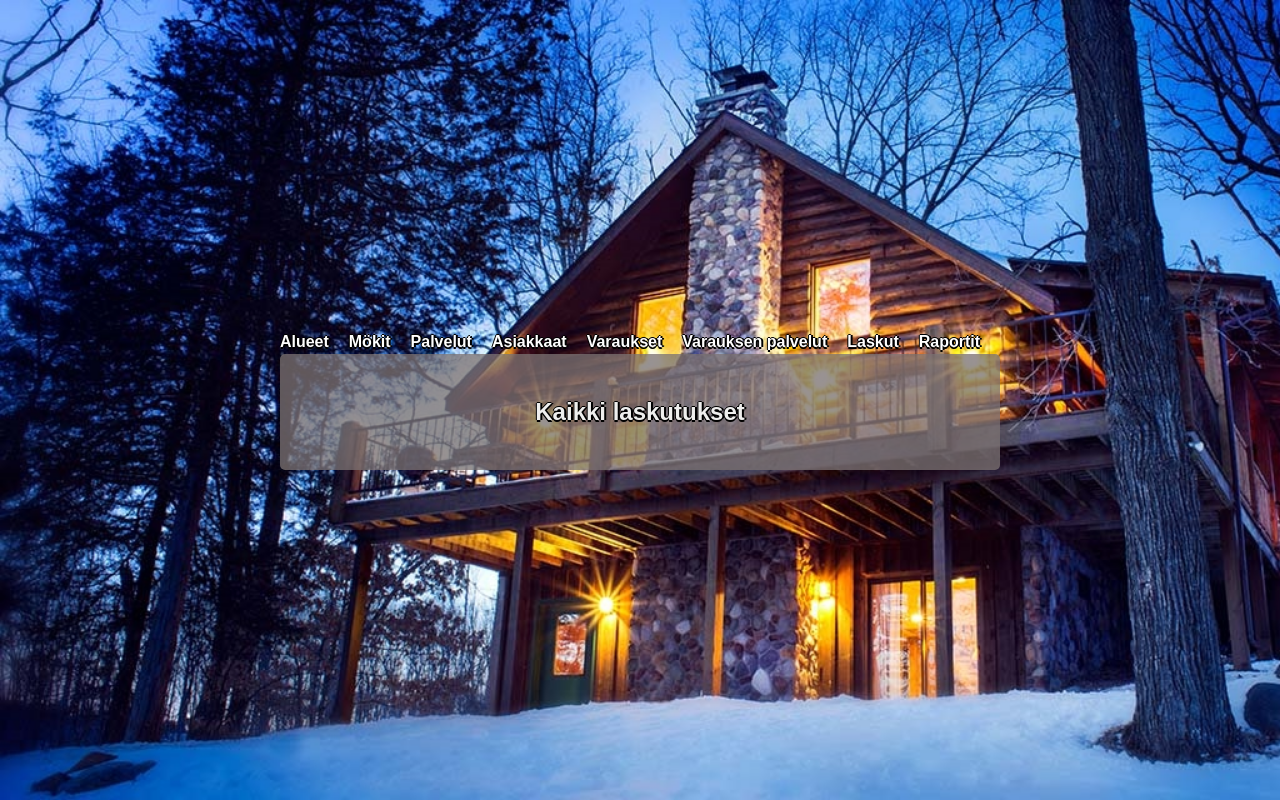
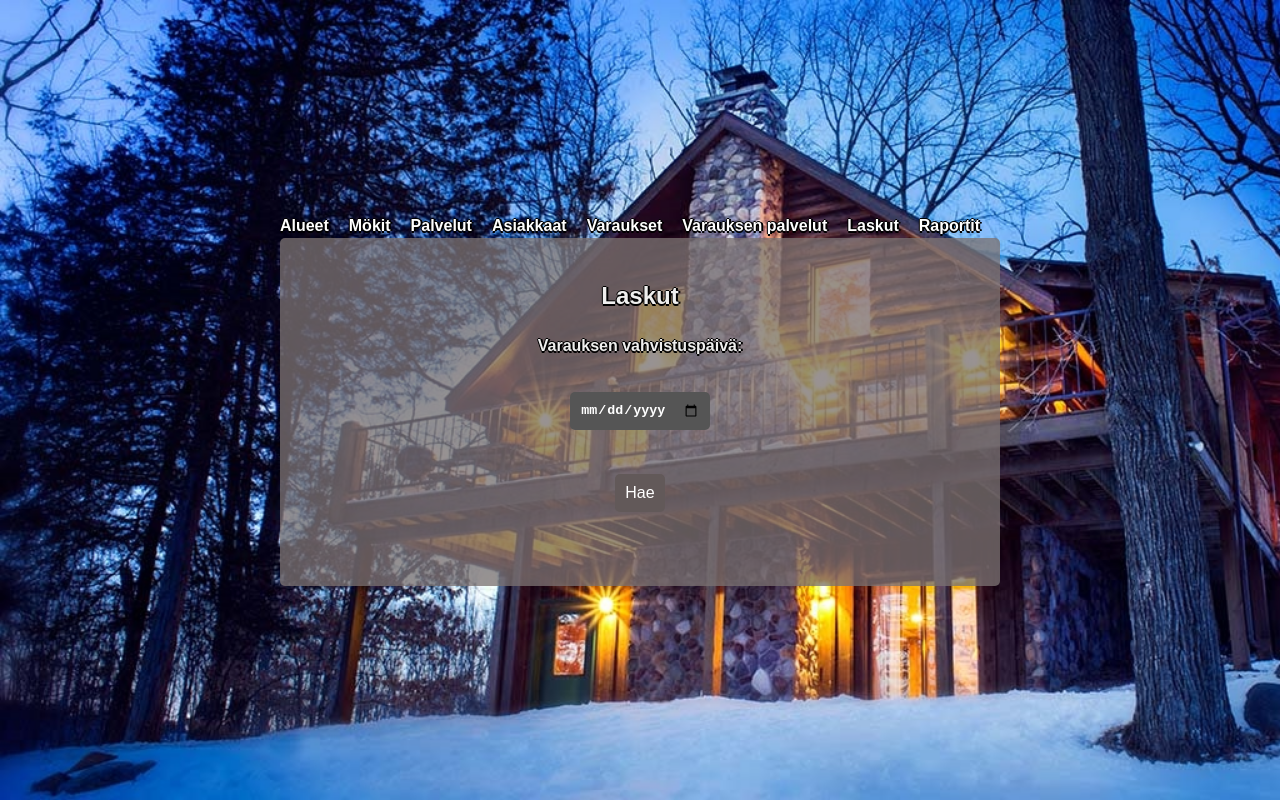
Before and after one commit to leeviallu/cottage-booking-system-frontend, a React (Vite) app: page /billings in a window 1280 px wide. Built offline with nearby package versions, Linux system fonts and the light colour scheme; no server answers; what @react-pdf/renderer would draw is missing.

Commit message:
Added billings searchbar

```diff
--- a/src/Billings.jsx
+++ b/src/Billings.jsx
@@ -1,25 +1,54 @@
 import axios from "axios";
-import { useState,useEffect } from 'react';
+import { useState } from 'react';
 import PDFDocument from "./PDFDocument";
 
 const Billings=()=>{
     const [billingsOfReservation, setBillingsOfReservation] = useState([]);
+    const [date, setDate] = useState('')
+    const [dateShown, setDateShown] = useState('')
 
-    useEffect(() => {
-        axios.get(`http://localhost:8080/api/billings/reservation?confirmationDate=${new Date().toISOString().split('T')[0]}`)
+    const searchBillings = (event) => {
+        event.preventDefault();
+        axios.get(`http://localhost:8080/api/billings/reservation?confirmationDate=${date}`)
             .then(res => {
                 setBillingsOfReservation(res.data);
+                setDateShown(date);
             })
             .catch(e => {
                 console.error('Error fetching billingsOfReservation: ',e);
             })
-    }, []);
+    }
+
 
 
     return (
         <div className="container">
-            <h2>Kaikki laskutukset</h2>
+            <h2>Laskut</h2>
+            <form onSubmit={searchBillings}>
+                <label htmlFor="date">Varauksen vahvistuspäivä:</label>
+                <br />
+                <input
+                    type="date"
+                    id="date"
+                    name="date"
+                    value={date}
+                    onChange={e => setDate(e.target.value)}
+                    onInvalid={e => e.target.setCustomValidity('Valitse vahvistuspäivämäärä')}
+                    onInput={e => e.target.setCustomValidity('')}
+                    required
+                />
+                <br />
+                <button type="submit">Hae</button>
+            </form>
+
+            <br />
             <div>
+                {
+                    billingsOfReservation[0] && <h2>Vahvistuspäivä ennen {dateShown}</h2>
+
+                }
+
+
                 {
                     billingsOfReservation
                         .filter((bor, index, self) => self.findIndex(b => b[2].billingId === bor[2].billingId) === index)
--- a/src/PDFDocument.jsx
+++ b/src/PDFDocument.jsx
@@ -78,12 +78,11 @@ const PDFDocument = ({billingsOfReservation, reservation, billing}) => {
                         <Text>Hinta: {reservation.cottage.price}€</Text>
                         <Text> </Text>
 
-                        <Text>Ostetut palvelut:</Text>
 
                         <View>
                           {servicesOfReservation.map((sor) => {
                             return billingsOfReservation.map((bor) => {
-                              if (sor.serviceId === bor[1].serviceId && sor.reservationId === bor[0].reservationId) {
+                              if (sor[1] && bor[1] && sor.serviceId === bor[1].serviceId && sor.reservationId === bor[0].reservationId) {
                                 return (
                                   <View key={bor[1].serviceId}>
                                     <Text>{bor[3].count} x {bor[1].name}</Text>
```
